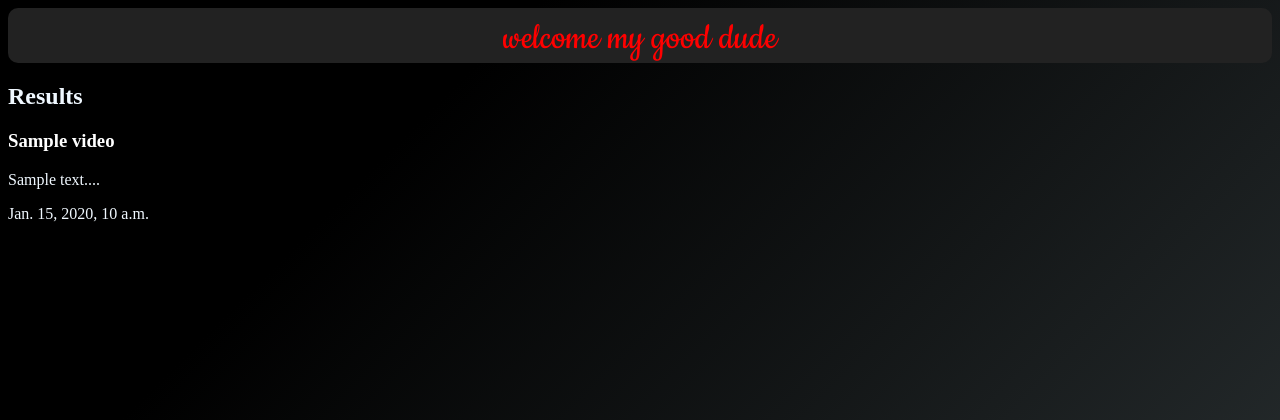
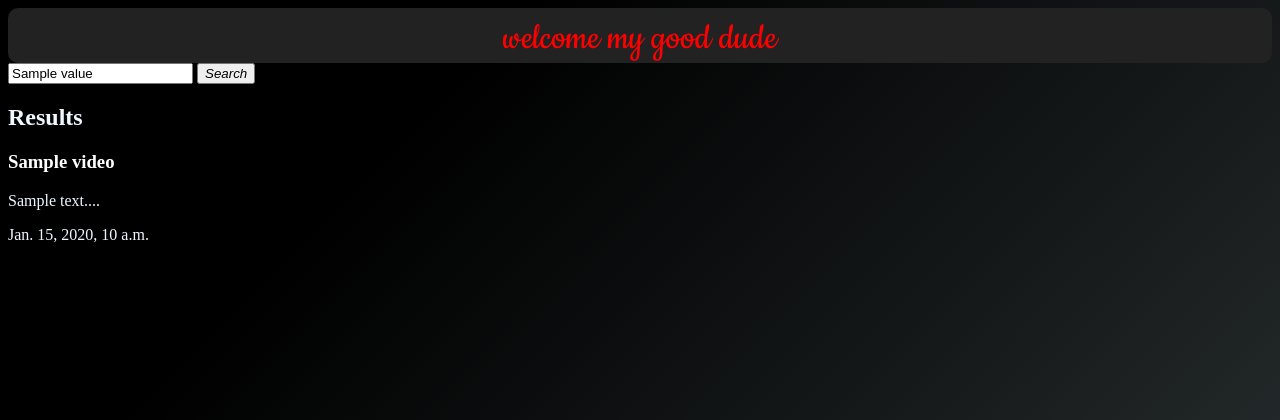
Before and after one commit to Nicehax101/site1, a Django app: template videos/templates/videos/search_results.html in a window 1280 px wide. Shown: the top 420 px of the page. Run offline with Django 3.2, Linux system fonts and the light colour scheme; tables that the repository leaves empty hold one stand-in row (values such as "Sample post"); the template is opened without the code that fills it: values that come from a table or form of the project are taken from there, most other values are stand-ins (such as "Sample title", 1, 10 or a date in 2020).

Commit message:
search keywoard stays in the search box

```diff
--- a/videos/templates/videos/platform.html
+++ b/videos/templates/videos/platform.html
@@ -8,7 +8,7 @@
 <form action="{% url 'videos:search' %}">
     <div class="form-group">
       <input type="search" name="q" id="search" placeholder="What are you looking for?">
-      <button type="submit" class="submit"><i class="icon-search-1"></i></button>
+      <button type="submit" class="submit"><i class="icon-search-1">Search</i></button>
     </div>
 </form>
     <h1>Videos</h1>
--- a/videos/templates/videos/search_results.html
+++ b/videos/templates/videos/search_results.html
@@ -3,6 +3,13 @@
 <title>Search Results</title>
 {%endblock%}
 {% block content %}
+
+<form action="{% url 'videos:search' %}">
+    <div class="form-group">
+      <input type="search" name="q" id="search" value="{{value}}" placeholder="What are you looking for?">
+      <button type="submit" class="submit"><i class="icon-search-1">Search</i></button>
+    </div>
+</form>
 
 <h2>Results</h2>
 {% for videos in queryset %}
--- a/videos/views.py
+++ b/videos/views.py
@@ -92,6 +92,7 @@ class VideoSearchView(View):
                 Q(body__icontains=query)
             ).distinct()
         context={
-            'queryset':querySet
+            'queryset':querySet,
+            'value':request.GET['q']
         }
         return render(request,'videos/search_results.html',context)
```
